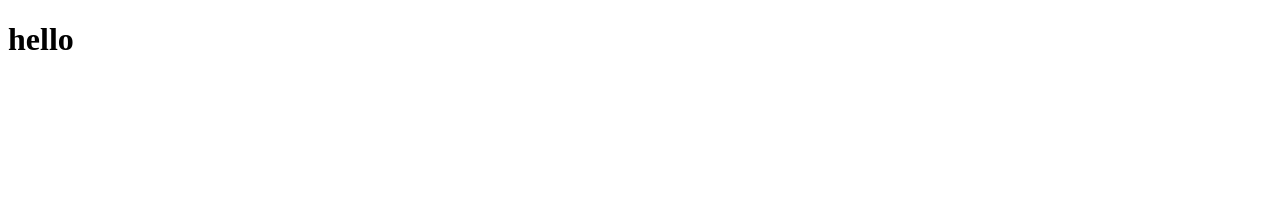
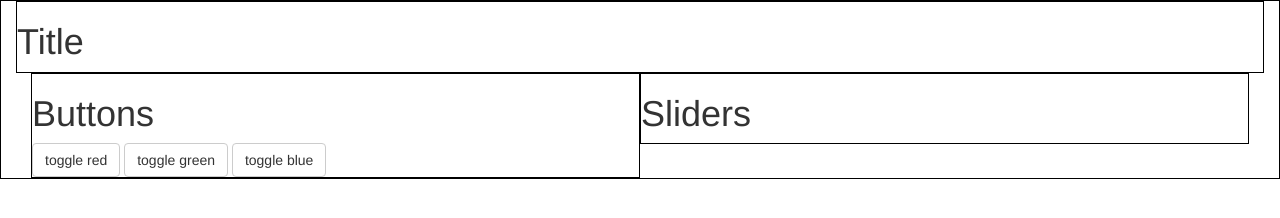
Before and after one commit to paigejacobson/heavym-web-control-panel, a website: page index.html in a window 1280 px wide. Drawn offline with nearby package versions, Linux system fonts and the light colour scheme.

Commit message:
changes to formatting

```diff
--- a/app.js
+++ b/app.js
@@ -12,3 +12,4 @@ osc.open();
 osc.on('open', () => {
   console.log("osc port open");
 })
+//
--- a/index.html
+++ b/index.html
@@ -1,12 +1,46 @@
 <!DOCTYPE html>
 <html lang="en">
+
 <head>
   <meta charset="UTF-8">
   <meta name="viewport" content="width=device-width, initial-scale=1.0">
   <meta http-equiv="X-UA-Compatible" content="ie=edge">
+  <link rel="stylesheet" href=https://maxcdn.bootstrapcdn.com/bootstrap/3.3.7/css/bootstrap.min.css "">
+  <link rel="stylesheet" href="main.css">
   <title>Document</title>
 </head>
+
 <body>
-  <h1> hello </h1>
+  <main class="container-fluid">
+    <div class="col-lg-12">
+      <div class="row">
+        <h1> Title </h1>
+      </div>
+      <div class="col-lg-6">
+        <div class="row">
+          <h1> Buttons </h1>
+          <button id="toggle_red" class="btn btn-default">toggle red</button>
+          <button id="toggle_green" class="btn btn-default">toggle green</button>
+          <button id="toggle_blue" class="btn btn-default">toggle blue</button>
+        </div>
+      </div>
+      <div class="col-lg-6">
+        <div class="row">
+          <h1> Sliders </h1>
+        </div>
+      </div>
+
+            <!-- <div class="col">
+              Buttons
+            </div>
+            <div class="col">
+              Sliders
+            </div> -->
+
+      </div>
+  </main>
+  <script type-"text/javascript" src="./node_modules/osc-js/dist/osc.min.js"></script>
+  <script src="main.js"></script>
 </body>
+
 </html>
--- a/main.css
+++ b/main.css
@@ -0,0 +1,7 @@
+.container-fluid {
+  border: 1px solid black;
+}
+
+.row{
+  border: 1px solid black;
+}
--- a/main.js
+++ b/main.js
@@ -0,0 +1,6 @@
+var osc = new OSC(),
+  redbutton = document.getElementById('toggle_red');
+
+redbutton.addEventListener('click', function(){
+  console.log('red button clicked');
+})
```
